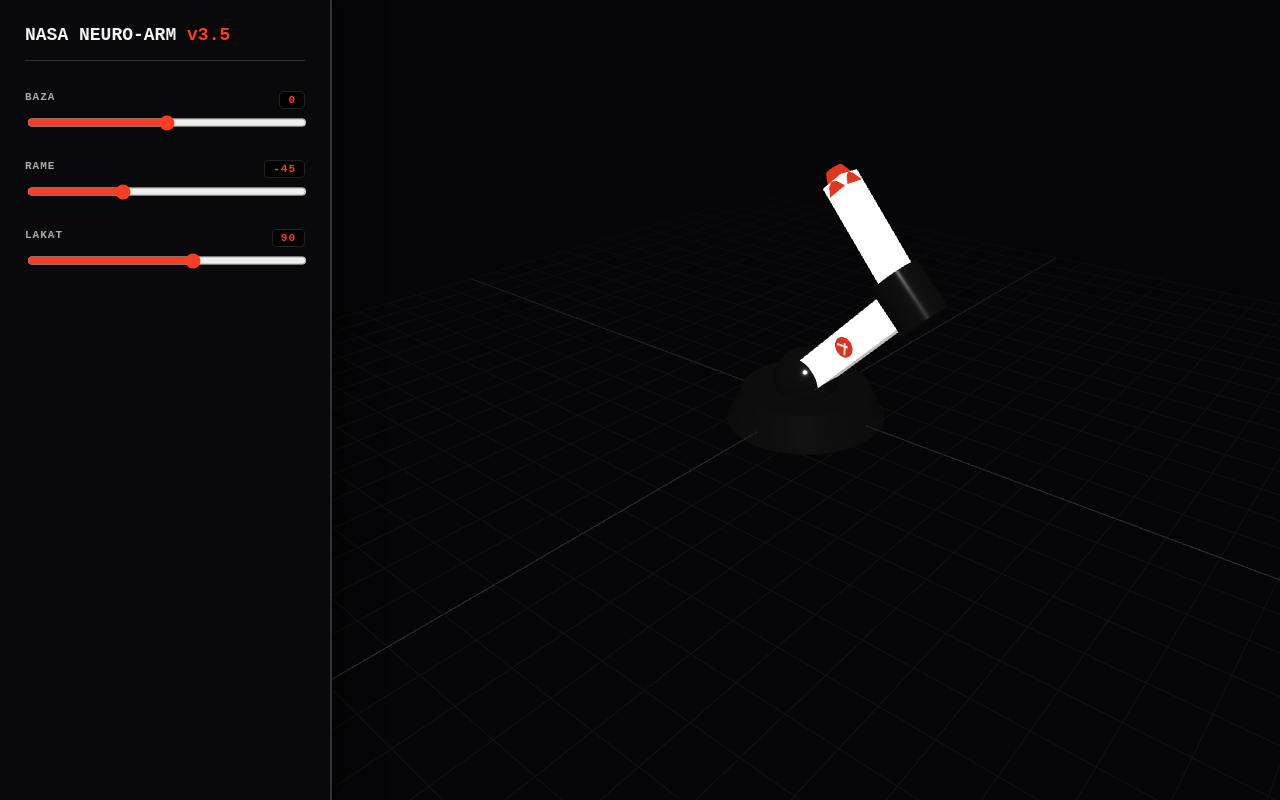
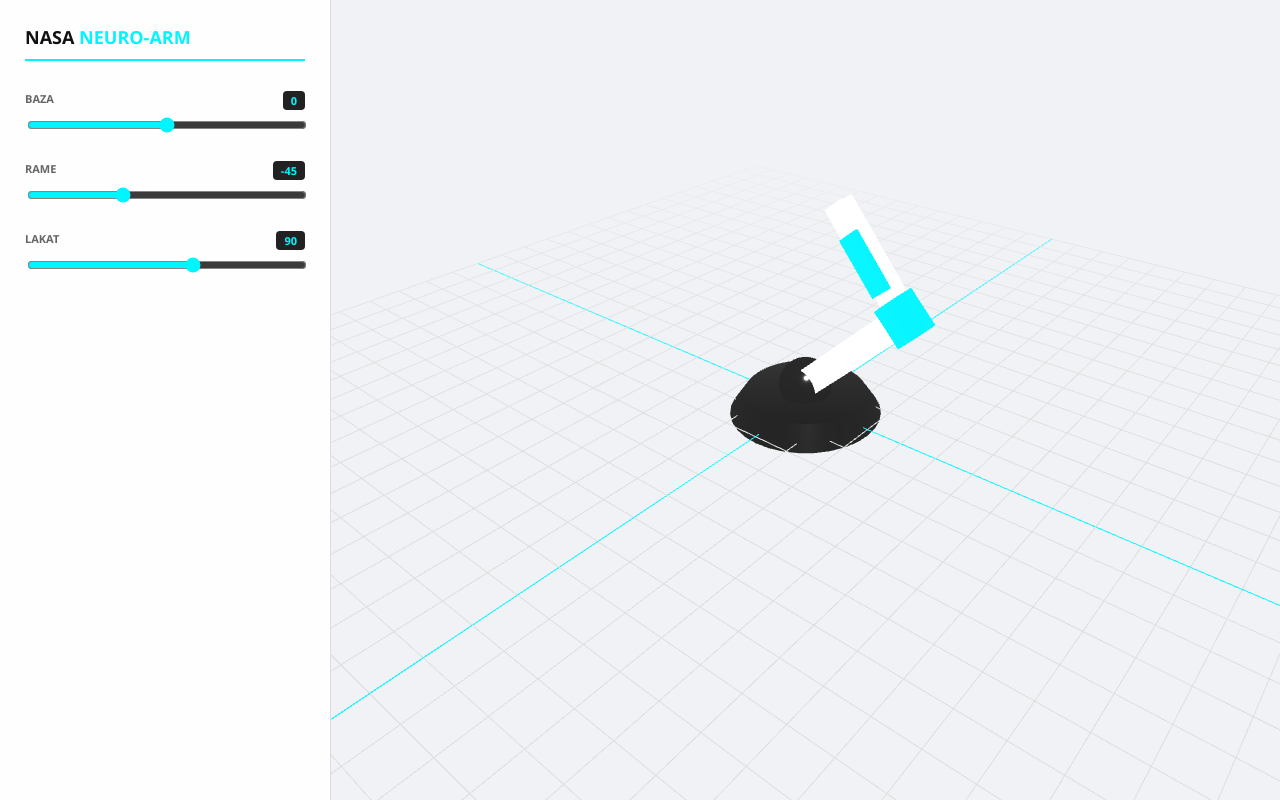
Before and after one commit to grujo85/neuro-arm, a Flask app: page / in a window 1280 px wide. Run offline with Flask 3, Linux system fonts and the light colour scheme.

Commit message:
index.html

```diff
--- a/templates/index.html
+++ b/templates/index.html
@@ -2,82 +2,49 @@
 <html lang="sr">
 <head>
     <meta charset="utf-8">
-    <title>NASA NEURO-ARM v3.5</title>
+    <title>NASA NEURO-ARM v3.6</title>
     <meta name="viewport" content="width=device-width, initial-scale=1.0, maximum-scale=1.0, user-scalable=no">
     <script src="https://cdnjs.cloudflare.com/ajax/libs/three.js/r128/three.min.js"></script>
     <script src="https://cdn.jsdelivr.net/npm/three@0.128.0/examples/js/controls/OrbitControls.js"></script>
     <style>
         :root {
-            --nasa-red: #FC3D21;
-            --nasa-white: #F4F4F4; /* Mat bela za telo */
-            --nasa-dark: #111111;  /* Crna za zglobove */
-            --bg: #050507;
+            --turquoise: #00f5ff; /* Tirkizna boja */
+            --nasa-white: #ffffff;
+            --bg: #f0f2f5; /* Veoma svetla siva */
+            --ui-bg: rgba(255, 255, 255, 0.95);
         }
 
-        body { margin: 0; background: var(--bg); color: #eee; font-family: 'Courier New', Courier, monospace; display: flex; height: 100vh; overflow: hidden; flex-direction: row; }
+        body { margin: 0; background: var(--bg); color: #333; font-family: 'Segoe UI', sans-serif; display: flex; height: 100vh; overflow: hidden; flex-direction: row; }
 
-        /* Default za Desktop */
         #ui {
-            width: 280px;
-            padding: 25px;
-            background: rgba(10, 10, 12, 0.95);
-            border-right: 2px solid #333;
-            z-index: 100;
-            box-shadow: 10px 0 30px rgba(0,0,0,0.5);
-            display: flex;
-            flex-direction: column;
+            width: 280px; padding: 25px; background: var(--ui-bg);
+            border-right: 1px solid #ddd; z-index: 100; display: flex; flex-direction: column;
         }
 
         #container { flex-grow: 1; position: relative; }
 
-        h2 { font-size: 18px; margin-top: 0; margin-bottom: 30px; border-bottom: 1px solid #333; padding-bottom: 15px; color: var(--nasa-white); }
-        h2 span { color: var(--nasa-red); font-weight: bold; }
+        h2 { font-size: 18px; margin-top: 0; margin-bottom: 30px; color: #111; border-bottom: 2px solid var(--turquoise); padding-bottom: 10px; }
+        h2 span { color: var(--turquoise); }
 
         .slider-box { margin-bottom: 25px; }
-        label { display: block; margin-bottom: 10px; font-size: 11px; font-weight: bold; letter-spacing: 1px; text-transform: uppercase; color: #aaa; }
+        label { display: block; margin-bottom: 8px; font-size: 11px; font-weight: bold; text-transform: uppercase; color: #666; }
 
-        /* Veći klizači za touch */
-        input[type=range] { width: 100%; cursor: pointer; accent-color: var(--nasa-red); height: 15px; }
+        input[type=range] { width: 100%; cursor: pointer; accent-color: var(--turquoise); height: 12px; }
+        .val { float: right; color: var(--turquoise); background: #222; padding: 2px 8px; border-radius: 4px; font-weight: bold; }
 
-        .val { float: right; color: var(--nasa-red); background: #000; padding: 2px 8px; border-radius: 4px; border: 1px solid #222; font-weight: bold;}
-
-        /* Mobilni Media Query */
         @media (max-width: 768px) {
-            body { flex-direction: column-reverse; } /* UI ide dole */
-
-            #ui {
-                width: 100%;
-                height: auto;
-                padding: 15px;
-                border-right: none;
-                border-top: 2px solid #333;
-                box-shadow: 0 -10px 30px rgba(0,0,0,0.5);
-                box-sizing: border-box;
-            }
-
-            h2 { font-size: 16px; margin-bottom: 15px; padding-bottom: 10px; text-align: center;}
-
-            .slider-group {
-                display: flex;
-                justify-content: space-around;
-                gap: 10px;
-            }
-
-            .slider-box {
-                margin-bottom: 0;
-                flex: 1;
-                text-align: center;
-            }
-
-            label { font-size: 10px; margin-bottom: 5px; }
-            .val { float: none; display: inline-block; margin-top: 2px; font-size: 10px;}
+            body { flex-direction: column-reverse; }
+            #ui { width: 100%; border-right: none; border-top: 1px solid #ddd; padding: 15px; }
+            .slider-group { display: flex; gap: 10px; }
+            .slider-box { flex: 1; margin-bottom: 0; }
+            h2 { font-size: 16px; margin-bottom: 15px; text-align: center; }
         }
     </style>
 </head>
 <body>
 
 <div id="ui">
-    <h2>NASA NEURO-ARM <span>v3.5</span></h2>
+    <h2>NASA <span>NEURO-ARM</span></h2>
     <div class="slider-group">
         <div class="slider-box">
             <label>Baza <span id="v1" class="val">0</span></label>
@@ -97,20 +64,17 @@
 <div id="container"></div>
 
 <script>
-    let scene, camera, renderer, controls;
-    let base, shoulder, elbow, forearm;
+    let scene, camera, renderer, controls, base, shoulder, elbow, forearm;
 
     function init() {
         const container = document.getElementById('container');
         scene = new THREE.Scene();
-        scene.background = new THREE.Color(0x050507);
-        // Dodavanje blage magle za dubinu
-        scene.fog = new THREE.Fog(0x050507, 10, 50);
+        scene.background = new THREE.Color(0xf0f2f5);
+        scene.fog = new THREE.Fog(0xf0f2f5, 15, 50);
 
         camera = new THREE.PerspectiveCamera(50, container.clientWidth/container.clientHeight, 0.1, 1000);
-        // Prilagođavanje kamere za mobilni (malo dalje)
         const isMobile = window.innerWidth <= 768;
-        camera.position.set(isMobile ? 16 : 12, isMobile ? 12 : 10, isMobile ? 20 : 15);
+        camera.position.set(isMobile ? 18 : 12, 12, isMobile ? 22 : 15);
 
         renderer = new THREE.WebGLRenderer({ antialias: true });
         renderer.setSize(container.clientWidth, container.clientHeight);
@@ -119,110 +83,65 @@
 
         controls = new THREE.OrbitControls(camera, renderer.domElement);
         controls.enableDamping = true;
-        controls.minDistance = 5;
-        controls.maxDistance = 40;
 
-        // Osvetljenje
-        scene.add(new THREE.AmbientLight(0xaaaaaa, 1.5)); // Jače ambijentalno svetlo za belu boju
-        const dLight = new THREE.DirectionalLight(0xffffff, 1);
-        dLight.position.set(10, 20, 15);
+        // Svetlo
+        scene.add(new THREE.AmbientLight(0xffffff, 1.2));
+        const dLight = new THREE.DirectionalLight(0xffffff, 0.6);
+        dLight.position.set(10, 20, 10);
         scene.add(dLight);
 
-        // Mreža (Grid) - tamnija
-        const grid = new THREE.GridHelper(30, 30, 0x333333, 0x111111);
+        // Mreža (Grid) - tirkizna
+        const grid = new THREE.GridHelper(30, 30, 0x00f5ff, 0xdddddd);
         grid.position.y = -0.1;
         scene.add(grid);
 
-        // MATERIJALI (NASA)
-        const whiteMat = new THREE.MeshStandardMaterial({
-            color: 0xF4F4F4, // NASA Bela
-            metalness: 0.1,
-            roughness: 0.5, // Mat finiš
-        });
+        // Materijali
+        const whiteMat = new THREE.MeshStandardMaterial({ color: 0xffffff, metalness: 0.1, roughness: 0.4 });
+        const darkMat = new THREE.MeshStandardMaterial({ color: 0x333333, metalness: 0.8, roughness: 0.2 });
+        const turquoiseMat = new THREE.MeshBasicMaterial({ color: 0x00f5ff });
 
-        const darkMat = new THREE.MeshStandardMaterial({
-            color: 0x111111, // Crna za zglobove
-            metalness: 0.5,
-            roughness: 0.2
-        });
-
-        const logoMat = new THREE.MeshBasicMaterial({ color: 0xFC3D21 }); // NASA Crvena
-
-        // MODEL ROBOTA
+        // Model
         base = new THREE.Group();
         scene.add(base);
-        // Baza je tamna
-        const baseMesh = new THREE.Mesh(new THREE.CylinderGeometry(1.6, 2, 0.8, 32), darkMat);
-        base.add(baseMesh);
+        base.add(new THREE.Mesh(new THREE.CylinderGeometry(1.6, 2, 0.6, 32), darkMat));
 
         shoulder = new THREE.Group();
-        shoulder.position.y = 0.6;
+        shoulder.position.y = 0.5;
         base.add(shoulder);
-        // Rame je crno
-        shoulder.add(new THREE.Mesh(new THREE.SphereGeometry(0.8, 32, 32), darkMat));
+        shoulder.add(new THREE.Mesh(new THREE.SphereGeometry(0.7, 32, 32), darkMat));
 
         const arm1 = new THREE.Group();
         shoulder.add(arm1);
-        // Prva ruka je bela
-        const p1 = new THREE.Mesh(new THREE.BoxGeometry(0.8, 4, 0.8), whiteMat);
-        p1.position.y = 2;
-        arm1.add(p1);
-
-        // --- NASA LOGO (Osnovni oblici) na arm1 ---
-        const logoGroup = new THREE.Group();
-        logoGroup.position.set(0, 2, 0.41); // Na prednjoj strani ruke
-        arm1.add(logoGroup);
-
-        // Crveni krug (osnova)
-        const logoBack = new THREE.Mesh(new THREE.CircleGeometry(0.25, 32), logoMat);
-        logoGroup.add(logoBack);
-
-        // Bela "V" traka (kao stilizovano krilo)
-        const vWing1 = new THREE.Mesh(new THREE.BoxGeometry(0.05, 0.3, 0.01), new THREE.MeshBasicMaterial({color: 0xffffff}));
-        vWing1.rotation.z = -Math.PI / 4;
-        vWing1.position.set(-0.05, 0, 0.01);
-        logoGroup.add(vWing1);
-
-        const vWing2 = new THREE.Mesh(new THREE.BoxGeometry(0.05, 0.3, 0.01), new THREE.MeshBasicMaterial({color: 0xffffff}));
-        vWing2.rotation.z = Math.PI / 4;
-        vWing2.position.set(0.05, 0, 0.01);
-        logoGroup.add(vWing2);
-        // ------------------------------------------
+        arm1.add(new THREE.Mesh(new THREE.BoxGeometry(0.7, 4, 0.7), whiteMat));
+        arm1.children[0].position.y = 2;
 
         elbow = new THREE.Group();
         elbow.position.y = 4;
         arm1.add(elbow);
-        // Lakat je crn
-        const p2 = new THREE.Mesh(new THREE.CylinderGeometry(0.6, 0.6, 1.2, 16), darkMat);
-        p2.rotation.z = Math.PI/2;
-        elbow.add(p2);
+        const joint2 = new THREE.Mesh(new THREE.CylinderGeometry(0.5, 0.5, 1, 16), turquoiseMat);
+        joint2.rotation.z = Math.PI/2;
+        elbow.add(joint2);
 
         forearm = new THREE.Group();
         elbow.add(forearm);
-        // Podlaktica je bela
-        const p3 = new THREE.Mesh(new THREE.BoxGeometry(0.6, 3, 0.6), whiteMat);
-        p3.position.y = 1.5;
-        forearm.add(p3);
+        forearm.add(new THREE.Mesh(new THREE.BoxGeometry(0.5, 3, 0.5), whiteMat));
+        forearm.children[0].position.y = 1.5;
 
-        // Crveni detalj na kraju (kao alat)
-        const tool = new THREE.Mesh(new THREE.CylinderGeometry(0.2, 0.4, 0.5, 16), logoMat);
-        tool.position.y = 3;
-        forearm.add(tool);
+        // Tirkizni detalji na ruci
+        const glowStrip = new THREE.Mesh(new THREE.BoxGeometry(0.55, 1.5, 0.1), turquoiseMat);
+        glowStrip.position.set(0, 1.5, 0.26);
+        forearm.add(glowStrip);
 
-        // Početna poza
         arm1.rotation.z = -0.8;
         forearm.rotation.z = 1.5;
 
-        // Resizing
-        window.addEventListener('resize', onWindowResize);
+        window.addEventListener('resize', () => {
+            camera.aspect = container.clientWidth / container.clientHeight;
+            camera.updateProjectionMatrix();
+            renderer.setSize(container.clientWidth, container.clientHeight);
+        });
+
         animate();
-    }
-
-    function onWindowResize() {
-        const container = document.getElementById('container');
-        camera.aspect = container.clientWidth / container.clientHeight;
-        camera.updateProjectionMatrix();
-        renderer.setSize(container.clientWidth, container.clientHeight);
     }
 
     function animate() {
@@ -231,14 +150,13 @@
         renderer.render(scene, camera);
     }
 
-    // Input handlers
     document.querySelectorAll('input').forEach(input => {
         input.oninput = function() {
             const val = parseFloat(this.value);
             document.getElementById('v' + this.id.slice(1)).innerText = val;
             const rad = val * (Math.PI/180);
             if(this.id === 'j1') base.rotation.y = rad;
-            if(this.id === 'j2') shoulder.children[1].rotation.z = rad; // Rotira arm1 unutar shoulder-a
+            if(this.id === 'j2') shoulder.rotation.z = rad;
             if(this.id === 'j3') forearm.rotation.z = rad;
         };
     });
```
